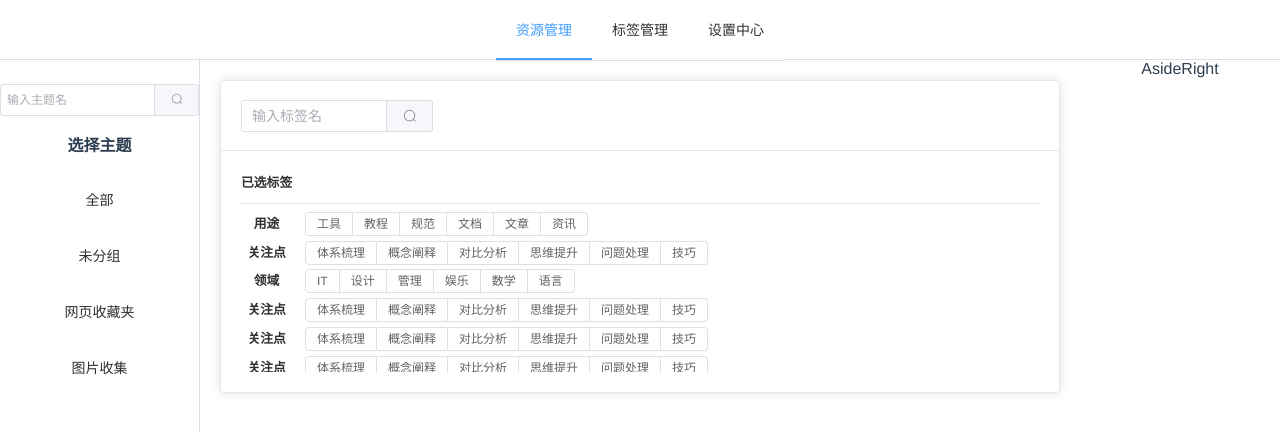
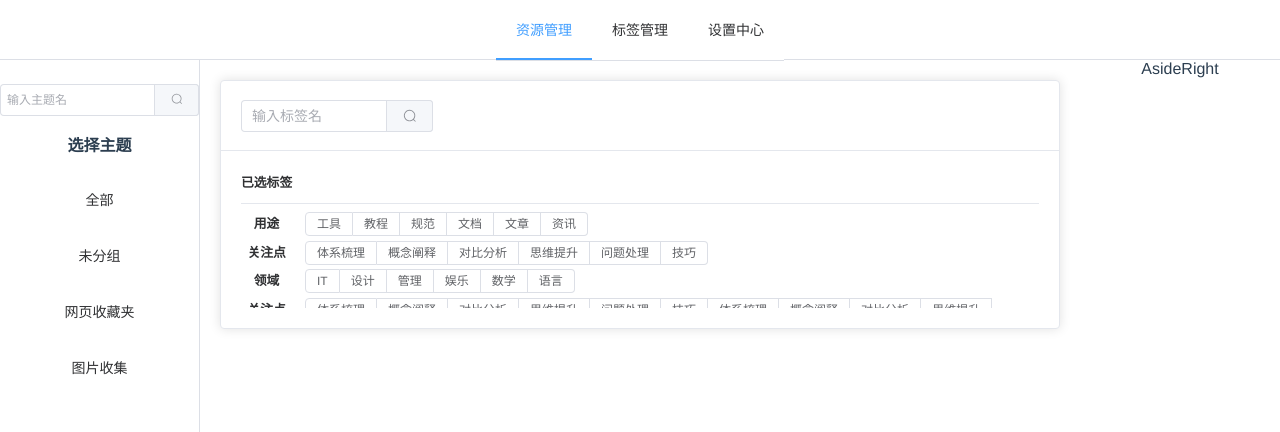
Before and after one commit to CJc-3103/resource-manager, a Vue app: page /#/resources in a window 1280 px wide. Shown: the top 432 px of the page. Built offline with nearby package versions, Linux system fonts and the light colour scheme.

Commit message:
fix: dynamically bind class

```diff
--- a/src/assets/styles/layout/resources.scss
+++ b/src/assets/styles/layout/resources.scss
@@ -53,8 +53,8 @@
     }
 
     .tag-tree-group_container {
-      max-height: 10em;
-      overflow-y: auto;
+      max-height: 6em;
+      //   overflow-y: auto;
 
       .tag-tree-group {
         display: flex;
--- a/src/components/dyn-el/dyn-container/dyn-scroll.vue
+++ b/src/components/dyn-el/dyn-container/dyn-scroll.vue
@@ -22,8 +22,8 @@ export default {
   computed: {
     classObject() {
       return {
-        'scroll-x': scrollX,
-        'scroll-y': scrollY,
+        'scroll-x': this.scrollX,
+        'scroll-y': this.scrollY,
       };
     },
   },
--- a/src/views/resources/TagPicker.vue
+++ b/src/views/resources/TagPicker.vue
@@ -46,7 +46,7 @@
       </div>
       <!-- </el-col> -->
 
-      <dynScroll class="tag-tree-group_container">
+      <dynScroll class="tag-tree-group_container" scroll-y>
         <div class="tag-tree-group">
           <div
             class="tag-tree"
@@ -79,7 +79,7 @@
 import { ref, reactive, computed, onMounted } from 'vue';
 import { useStore } from 'vuex';
 import { Search } from '@element-plus/icons-vue';
-import { dynGridLayout, dynScroll } from '@/components/dyn-el';
+import { dynScroll } from '@/components/dyn-el';
 
 const store = useStore();
 //#endregion
@@ -158,6 +158,24 @@ const tags = [
   {
     title: '关注点',
     children: [
+      {
+        title: '体系梳理',
+      },
+      {
+        title: '概念阐释',
+      },
+      {
+        title: '对比分析',
+      },
+      {
+        title: '思维提升',
+      },
+      {
+        title: '问题处理',
+      },
+      {
+        title: '技巧',
+      },
       {
         title: '体系梳理',
       },
```
Also changed, not shown: package.json (indentation only).
